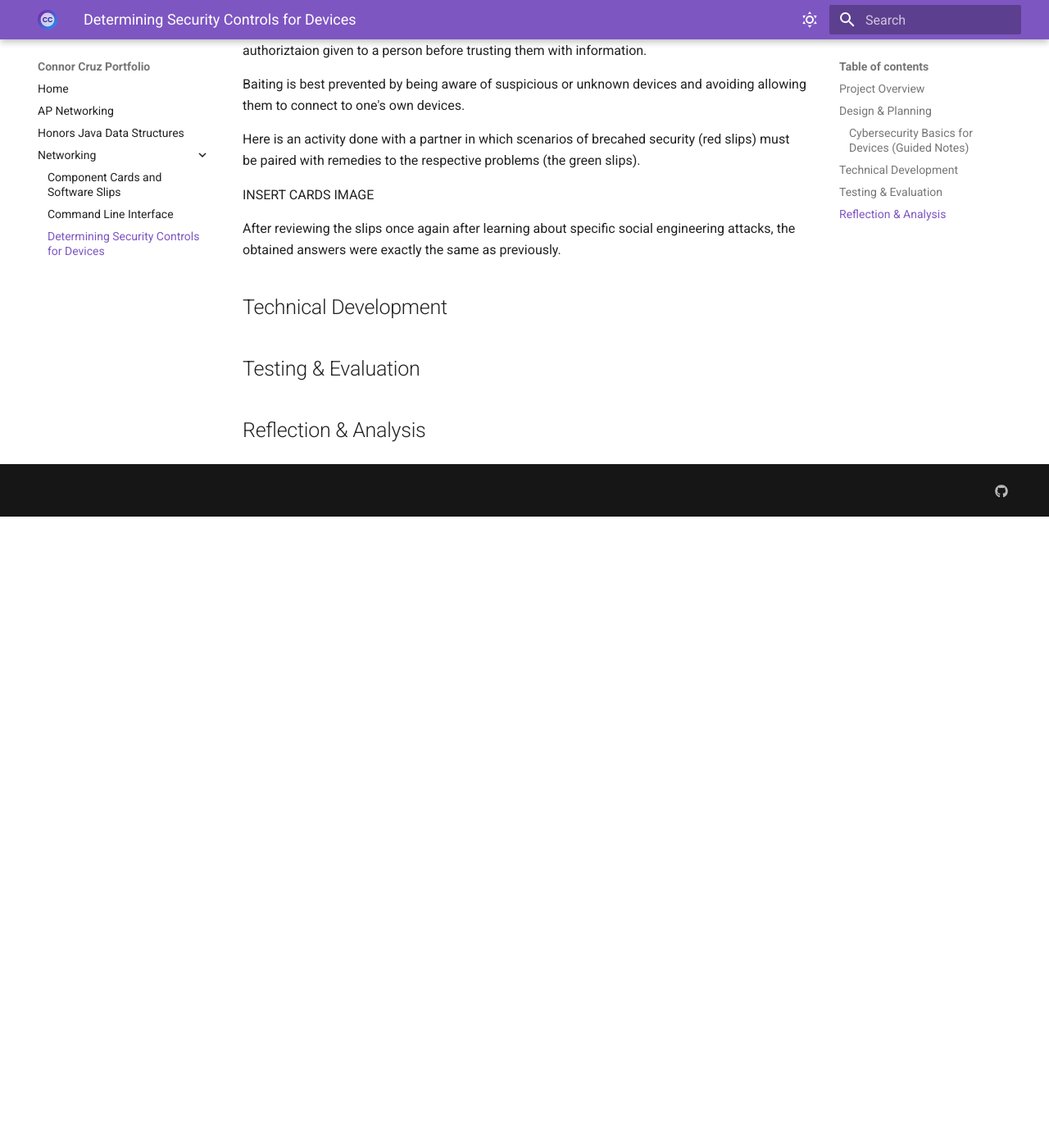
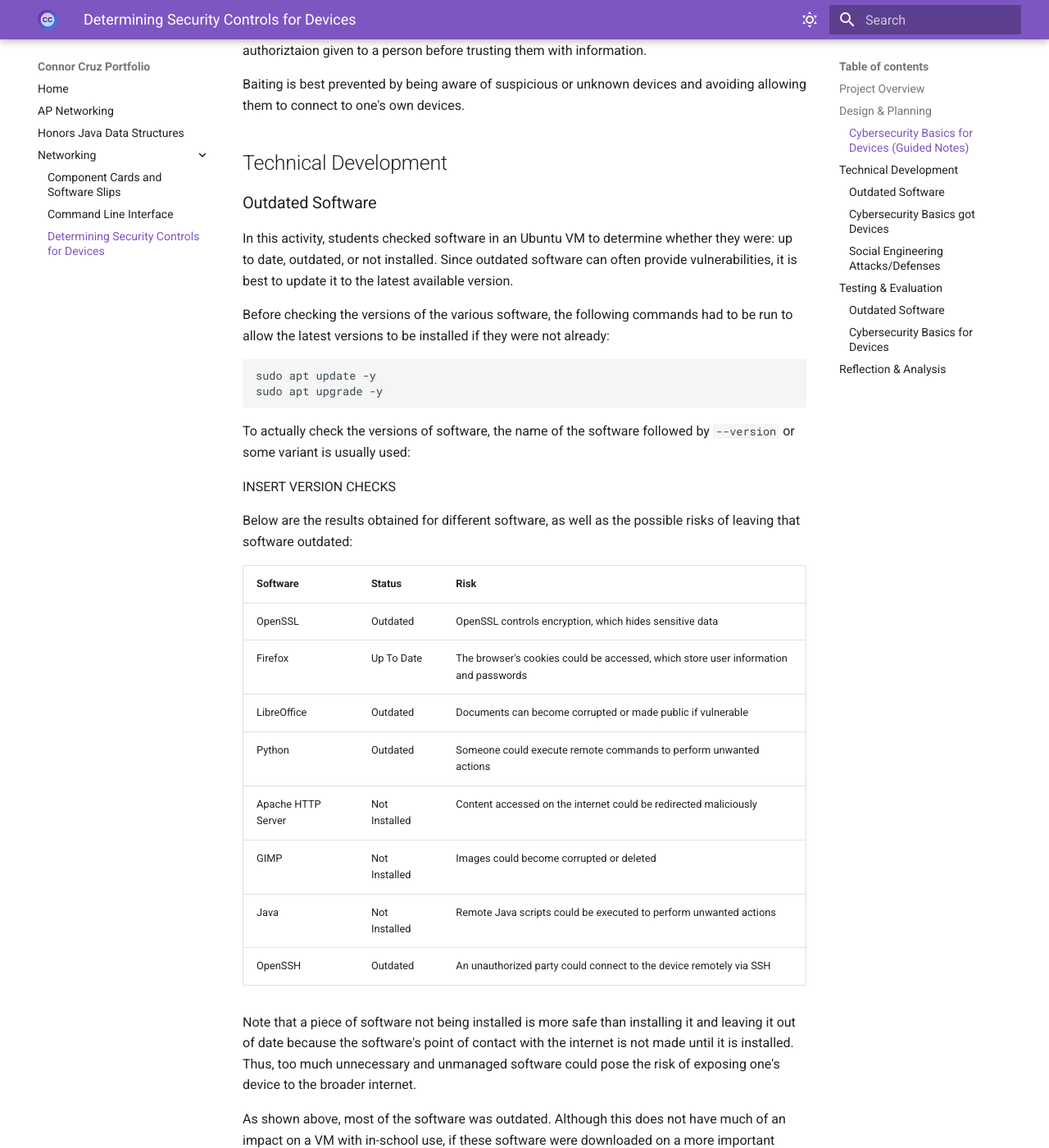
Before and after one commit to connorfcruz/cruz-connor-portfolio, an MkDocs documentation site: the page built from docs/networking/assignment3.md, in a window 1280 px wide and 1400 px high, scrolled down 2421 px. Shown: the whole window at 82% size. Built offline with MkDocs 1.6.1 and Material for MkDocs 9.7.7, drawn with Linux system fonts in a browser that asks for light colours; before the commit the page ends 3051 px from its top, so only the background shows below that; some of the changed text lies outside the part shown.

Commit message:
Week 3 changes

````diff
--- a/docs/networking/assignment3.md
+++ b/docs/networking/assignment3.md
@@ -70,14 +70,66 @@
 
 Baiting is best prevented by being aware of suspicious or unknown devices and avoiding allowing them to connect to one's own devices.
 
-Here is an activity done with a partner in which scenarios of brecahed security (red slips) must be paired with remedies to the respective problems (the green slips).
+## Technical Development
+
+### Outdated Software
+
+In this activity, students checked software in an Ubuntu VM to determine whether they were: up to date, outdated, or not installed. Since outdated software can often provide vulnerabilities, it is best to update it to the latest available version.
+
+Before checking the versions of the various software, the following commands had to be run to allow the latest versions to be installed if they were not already:
+
+```shell
+sudo apt update -y
+sudo apt upgrade -y
+```
+
+To actually check the versions of software, the name of the software followed by `--version` or some variant is usually used:
+
+INSERT VERSION CHECKS
+
+Below are the results obtained for different software, as well as the possible risks of leaving that software outdated:
+
+| Software | Status | Risk |
+| ------ | ------ | ------ |
+| OpenSSL | Outdated | OpenSSL controls encryption, which hides sensitive data |
+| Firefox | Up To Date | The browser's cookies could be accessed, which store user information and passwords |
+| LibreOffice | Outdated | Documents can become corrupted or made public if vulnerable |
+| Python | Outdated | Someone could execute remote commands to perform unwanted actions |
+| Apache HTTP Server | Not Installed | Content accessed on the internet could be redirected maliciously |
+| GIMP | Not Installed | Images could become corrupted or deleted |
+| Java | Not Installed | Remote Java scripts could be executed to perform unwanted actions |
+| OpenSSH | Outdated | An unauthorized party could connect to the device remotely via SSH |
+
+Note that a piece of software not being installed is more safe than installing it and leaving it out of date because the software's point of contact with the internet is not made until it is installed. Thus, too much unnecessary and unmanaged software could pose the risk of exposing one's device to the broader internet.
+
+As shown above, most of the software was outdated. Although this does not have much of an impact on a VM with in-school use, if these software were downloaded on a more important operating system, then these outdated versions could post various risks. Personal data could possibly be compromised, or the system could be corrupted and manipulated such that it could not be restored to a previous available version.
+
+To actually update this software, running the software's install command once again usually updates it.
+
+For example, Raaj found a method to install the latest version of Java on the virtual machines despite Ubuntu only natively supporting an earlier outdated version. This command is as follows:
+
+`sudo apt install openjdk-21-jdk`
+
+After updating, here is the displayed version, which correlates to the latest available version of the JDK:
+
+INSERT JAVA LATEST VERSION
+
+### Cybersecurity Basics got Devices
+
+### Social Engineering Attacks/Defenses
+
+This is an activity done with a partner in which scenarios of breached security (red slips) must be paired with remedies to the respective problems (the green slips).
 
 INSERT CARDS IMAGE
 
-After reviewing the slips once again after learning about specific social engineering attacks, the obtained answers were exactly the same as previously.
+After reviewing the slips once again after learning about specific social engineering attacks, the obtained answers were exactly the same as those obtained previously.
 
-## Technical Development
+Interestingly, some attacks did not fall into social engineering, but were rather device vulnerabilities.
 
 ## Testing & Evaluation
 
+### Outdated Software
+
+### Cybersecurity Basics for Devices
+
 ## Reflection & Analysis
````
